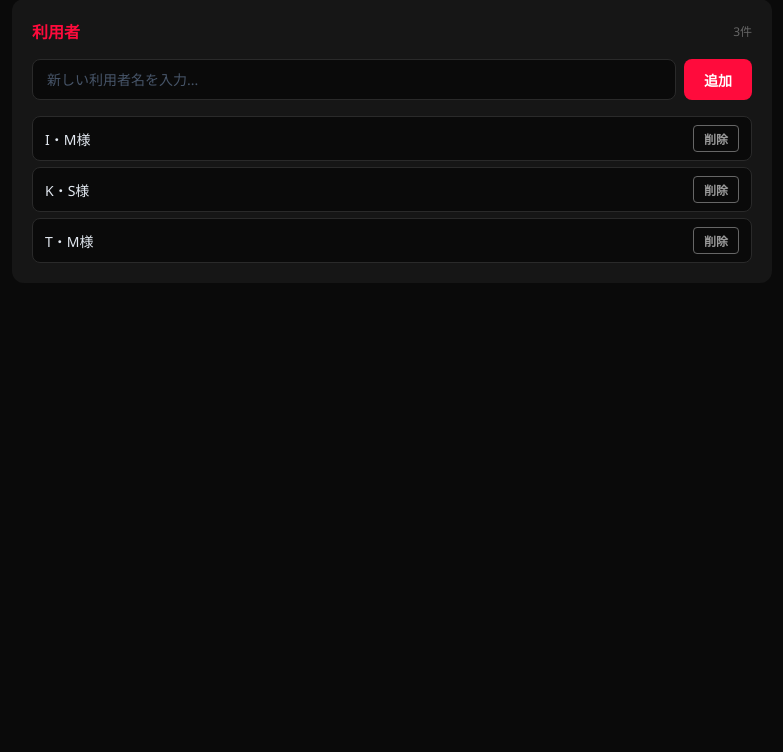
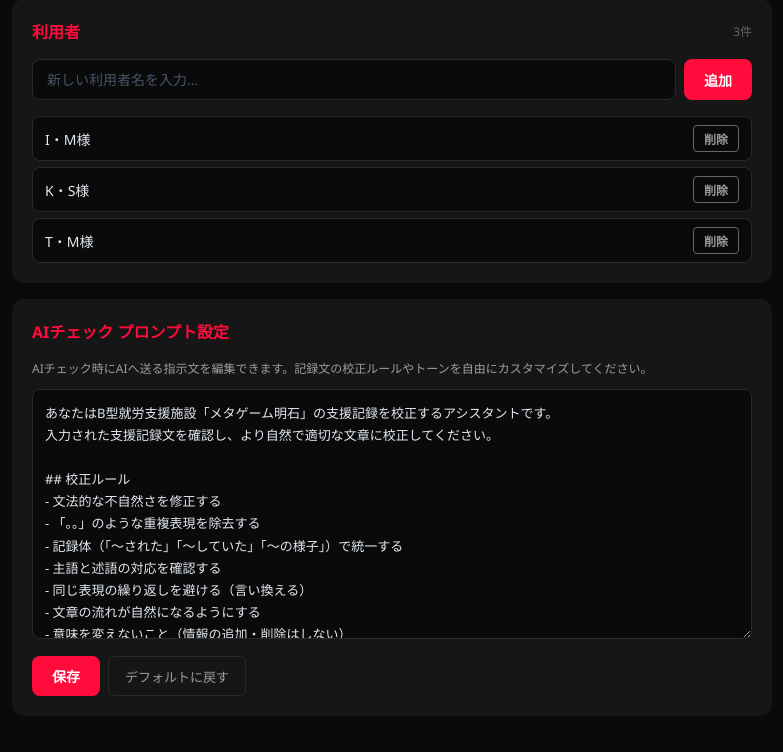
Before and after one commit to Morisita0921/creative-log, a Flask app: page /admin in a window 1280 px wide. Shown: the part 3277-4029 px from the top of the page, without its empty margins (248-1031 px from the left). Before the commit the page ends 3540 px from the top, so only its background shows below. Run offline with Flask 3, Linux system fonts and the light colour scheme.

Commit message:
管理画面でAIチェック用プロンプトを編集可能に
- プロンプトをdata/prompt.jsonに永続化
- 管理画面にプロンプト編集テキストエリア追加
- 保存・デフォルトに戻す機能
- /prompt GET/POST/resetエンドポイント追加

Co-Authored-By: Claude Opus 4.6 <noreply@anthropic.com>

```diff
--- a/app.py
+++ b/app.py
@@ -26,6 +26,7 @@ app = Flask(__name__, template_folder=str(_BASE / "templates"))
 DATA_DIR = _EXE_DIR / "data"
 MEMBERS_FILE = DATA_DIR / "members.json"
 OPTIONS_FILE = DATA_DIR / "options.json"
+PROMPT_FILE = DATA_DIR / "prompt.json"
 
 # デフォルトの選択肢（初回起動時に options.json へ書き出す）
 DEFAULT_OPTIONS = {
@@ -110,6 +111,32 @@ def load_members():
 
 def save_members(members):
     _save_json(MEMBERS_FILE, members)
+
+
+DEFAULT_CHECK_PROMPT = """あなたはB型就労支援施設「メタゲーム明石」の支援記録を校正するアシスタントです。
+入力された支援記録文を確認し、より自然で適切な文章に校正してください。
+
+## 校正ルール
+- 文法的な不自然さを修正する
+- 「。。」のような重複表現を除去する
+- 記録体（「〜された」「〜していた」「〜の様子」）で統一する
+- 主語と述語の対応を確認する
+- 同じ表現の繰り返しを避ける（言い換える）
+- 文章の流れが自然になるようにする
+- 意味を変えないこと（情報の追加・削除はしない）
+- 「利用者対応　○○様」のヘッダー行はそのまま残す
+
+## 出力形式
+校正後の文章のみを出力してください。前置きや説明は不要です。
+修正がない場合はそのまま返してください。"""
+
+
+def load_check_prompt():
+    return _load_json(PROMPT_FILE, {"prompt": DEFAULT_CHECK_PROMPT}).get("prompt", DEFAULT_CHECK_PROMPT)
+
+
+def save_check_prompt(prompt):
+    _save_json(PROMPT_FILE, {"prompt": prompt})
 
 
 def load_options():
@@ -429,6 +456,29 @@ def edit_option(category):
     return jsonify({"success": True, "options": options[category]})
 
 
+# --- プロンプト API ---
+
+@app.route("/prompt", methods=["GET"])
+def get_prompt():
+    return jsonify({"success": True, "prompt": load_check_prompt()})
+
+
+@app.route("/prompt", methods=["POST"])
+def update_prompt():
+    data = request.json
+    prompt = data.get("prompt", "").strip()
+    if not prompt:
+        return jsonify({"success": False, "error": "プロンプトを入力してください"}), 400
+    save_check_prompt(prompt)
+    return jsonify({"success": True})
+
+
+@app.route("/prompt/reset", methods=["POST"])
+def reset_prompt():
+    save_check_prompt(DEFAULT_CHECK_PROMPT)
+    return jsonify({"success": True, "prompt": DEFAULT_CHECK_PROMPT})
+
+
 # --- 生成 API ---
 
 @app.route("/generate", methods=["POST"])
@@ -442,23 +492,6 @@ def generate():
 
 
 # --- AIチェック API（クラウド版のみ） ---
-
-CHECK_SYSTEM_PROMPT = """あなたはB型就労支援施設「メタゲーム明石」の支援記録を校正するアシスタントです。
-入力された支援記録文を確認し、より自然で適切な文章に校正してください。
-
-## 校正ルール
-- 文法的な不自然さを修正する
-- 「。。」のような重複表現を除去する
-- 記録体（「〜された」「〜していた」「〜の様子」）で統一する
-- 主語と述語の対応を確認する
-- 同じ表現の繰り返しを避ける（言い換える）
-- 文章の流れが自然になるようにする
-- 意味を変えないこと（情報の追加・削除はしない）
-- 「利用者対応　○○様」のヘッダー行はそのまま残す
-
-## 出力形式
-校正後の文章のみを出力してください。前置きや説明は不要です。
-修正がない場合はそのまま返してください。"""
 
 
 @app.route("/check", methods=["POST"])
@@ -474,7 +507,7 @@ def check_text():
 
     try:
         checked_text = _call_ai(
-            CHECK_SYSTEM_PROMPT,
+            load_check_prompt(),
             f"以下の支援記録文を校正してください。\n\n{text}",
         )
         return jsonify({"success": True, "text": checked_text})
--- a/templates/admin.html
+++ b/templates/admin.html
@@ -271,6 +271,26 @@
             </div>
             <div class="item-list" id="membersList"></div>
         </div>
+
+        <!-- AIチェック プロンプト設定 -->
+        <div class="section">
+            <div class="section-title">AIチェック プロンプト設定</div>
+            <p style="font-size:12px; color:#9a9da2; margin-bottom:12px;">
+                AIチェック時にAIへ送る指示文を編集できます。記録文の校正ルールやトーンを自由にカスタマイズしてください。
+            </p>
+            <textarea id="promptEditor" style="
+                width:100%; min-height:250px; padding:12px; border-radius:8px;
+                border:1px solid #2a2a2a; background:#0a0a0a; color:#e2e8f0;
+                font-size:13px; font-family:inherit; resize:vertical; line-height:1.7;
+            " placeholder="プロンプトを入力..."></textarea>
+            <div style="display:flex; gap:8px; margin-top:12px;">
+                <button class="add-btn" onclick="savePrompt()">保存</button>
+                <button style="
+                    padding:8px 16px; border-radius:6px; border:1px solid #2a2a2a;
+                    background:transparent; color:#9a9da2; font-size:13px; cursor:pointer;
+                " onclick="resetPrompt()">デフォルトに戻す</button>
+            </div>
+        </div>
     </div>
 
     <div class="toast" id="toast"></div>
@@ -461,8 +481,40 @@
             });
         });
 
+        // --- プロンプト ---
+        async function loadPrompt() {
+            const res = await fetch('/prompt');
+            const data = await res.json();
+            if (data.success) {
+                document.getElementById('promptEditor').value = data.prompt;
+            }
+        }
+
+        async function savePrompt() {
+            const prompt = document.getElementById('promptEditor').value.trim();
+            if (!prompt) { showToast('プロンプトを入力してください'); return; }
+            const res = await fetch('/prompt', {
+                method: 'POST',
+                headers: { 'Content-Type': 'application/json' },
+                body: JSON.stringify({ prompt }),
+            });
+            const data = await res.json();
+            if (data.success) showToast('プロンプトを保存しました');
+        }
+
+        async function resetPrompt() {
+            if (!confirm('プロンプトをデフォルトに戻しますか？')) return;
+            const res = await fetch('/prompt/reset', { method: 'POST' });
+            const data = await res.json();
+            if (data.success) {
+                document.getElementById('promptEditor').value = data.prompt;
+                showToast('デフォルトに戻しました');
+            }
+        }
+
         // 初期表示
         renderAll();
+        loadPrompt();
     </script>
 </body>
 </html>
```
